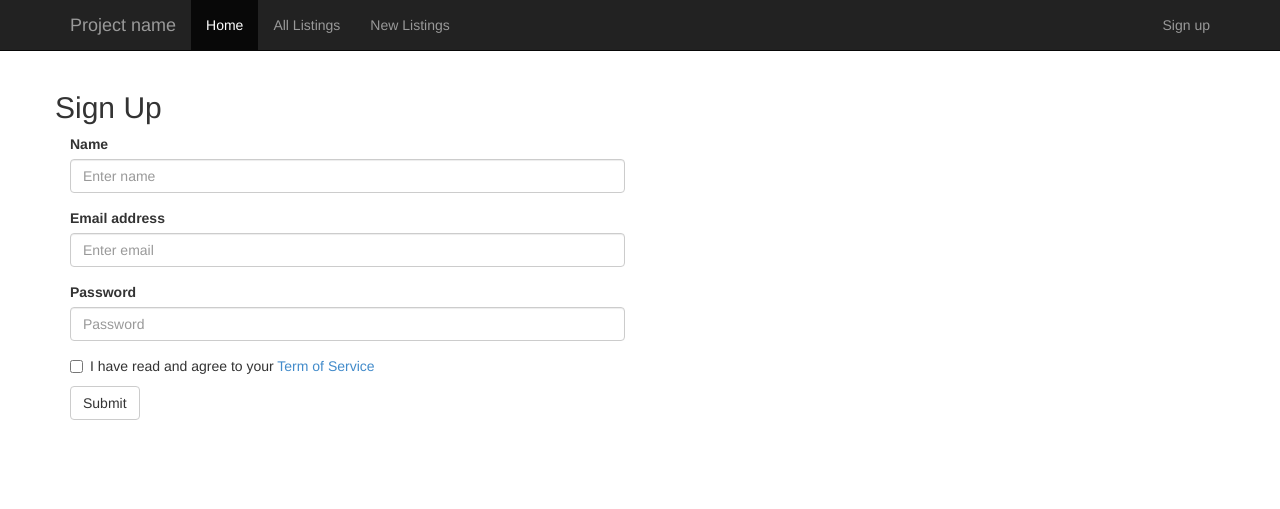
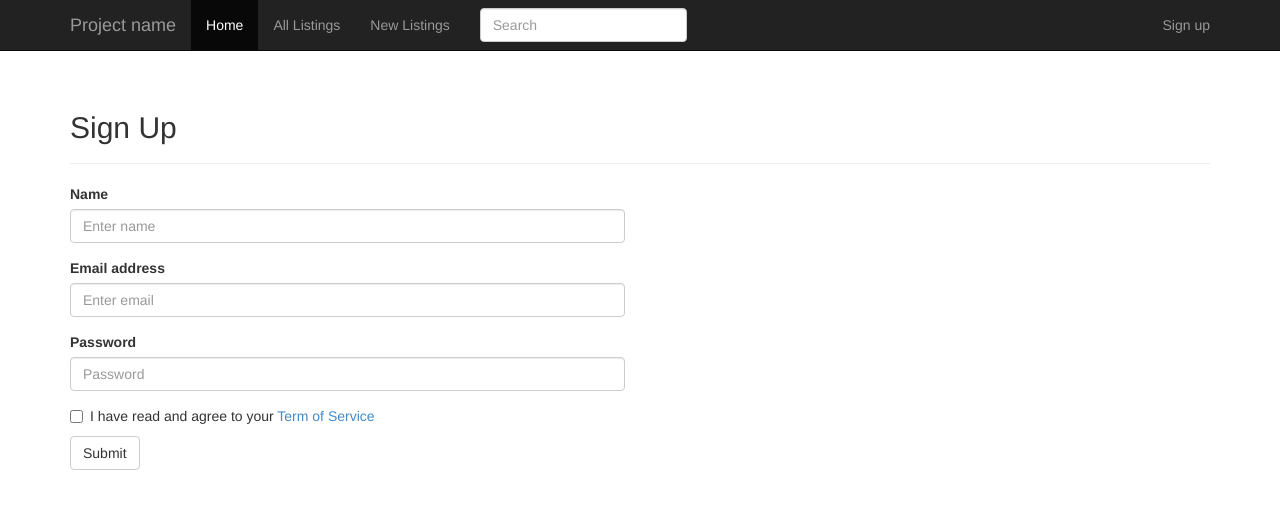
Before and after one commit to ymichael/cs2102-project, a Flask app: page /signup in a window 1280 px wide. Shown: the top 509 px of the page. Run offline with Flask 2, Linux system fonts and the light colour scheme; parts of the project's set-up code (start-up, migrations or seed data) failed here and were passed over; some libraries are stand-ins or nearby versions.

Commit message:
Add search ui.

```diff
--- a/app.py
+++ b/app.py
@@ -64,6 +64,7 @@ def login_required(route):
 def generic_data_object():
     data = {}
     data['title'] = ''
+    data['q'] = ''
     data.update(session)
     if data.get('logged_in'):
         data['user'] = model.user.get_user_info(data['logged_in_user'])
@@ -175,6 +176,16 @@ def logout():
     return redirect('/')
 
 
+@app.route("/search")
+def search():
+    query = request.args.get('q')
+    data = generic_data_object()
+    data['q'] = query
+    data['results'] = model.listing.get_listings_info(
+        model.search.listings(query, 20))
+    return render_template('search.html', **data)
+
+
 @app.route("/")
 def index():
     data = generic_data_object()
--- /dev/null
+++ b/static/js/app.js
@@ -0,0 +1,12 @@
+$(function() {
+    // Search box.
+    $searchInput = $("#searchInput");
+    $searchInput.keypress(function(e) {
+        if (e.which == 13) {
+            e.preventDefault();
+            if ($searchInput.val()) {
+                $("#searchForm").submit();
+            }
+        }
+    });
+});
--- a/templates/layout.html
+++ b/templates/layout.html
@@ -27,6 +27,11 @@
                 <li><a href="/listing/all">All Listings</a></li>
                 <li><a href="/listing/new">New Listings</a></li>
             </ul>
+            <form id='searchForm' class="navbar-form navbar-left" role="search" action='/search'>
+                <div class="form-group">
+                    <input id='searchInput' name='q' type="text" class="form-control" placeholder="Search" value="{{ q }}">
+                </div>
+            </form>
             <ul class="nav navbar-nav navbar-right">
             {% if logged_in %}
                 <li class="dropdown">
--- a/templates/listing_edit.html
+++ b/templates/listing_edit.html
@@ -1,7 +1,7 @@
 {% extends 'layout.html' %}
 {% block content %}
 
-<div class="row">
+<div class="page-header">
     <h2>Edit Listing</h2>
 </div>
 <div class="row">
--- a/templates/listing_new.html
+++ b/templates/listing_new.html
@@ -1,7 +1,7 @@
 {% extends 'layout.html' %}
 {% block content %}
 
-<div class="row">
+<div class="page-header">
     <h2>New Listing</h2>
 </div>
 <div class="row">
--- a/templates/signup.html
+++ b/templates/signup.html
@@ -1,7 +1,7 @@
 {% extends 'layout.html' %}
 {% block content %}
 
-<div class="row">
+<div class="page-header">
     <h2>Sign Up</h2>
 </div>
 <div class="row">
```
Also changed, not shown: templates/search.html (added, +27 -0 lines).
